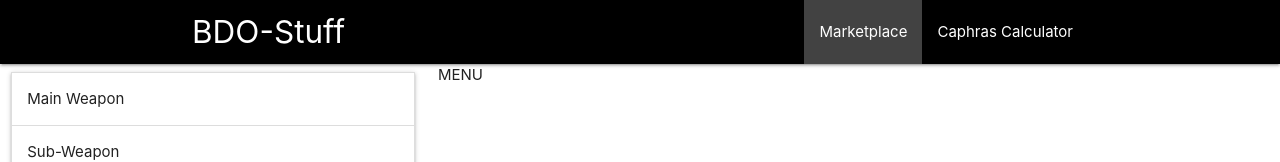
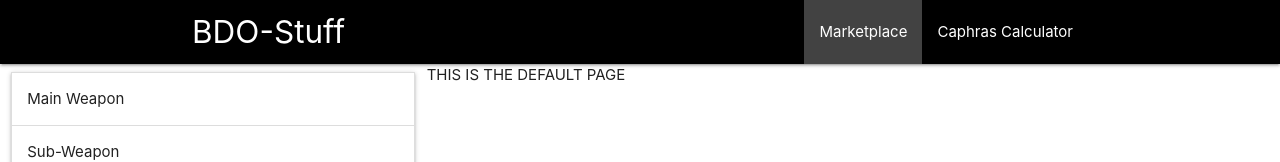
Before and after one commit to eljoey/bdo-stuff, a React (Create React App) app: page /marketplace in a window 1280 px wide. Shown: the top 162 px of the page. Built offline with nearby package versions, Linux system fonts and the light colour scheme.

Commit message:
routing for marketplace selections

```diff
--- a/src/components/Header.js
+++ b/src/components/Header.js
@@ -4,7 +4,6 @@ import { useLocation, Link } from 'react-router-dom';
 
 const NewHeader = () => {
   const location = useLocation();
-  console.log(location);
 
   return (
     <div>
--- a/src/components/Marketplace.js
+++ b/src/components/Marketplace.js
@@ -1,16 +1,25 @@
 import React from 'react';
+import { Switch, Route, useRouteMatch } from 'react-router-dom';
+import MarketplaceInfo from './MarketplaceInfo';
 import MarketplaceList from './MarketplaceList';
-import MarketplaceMenu from './MarketplaceMenu';
 
 const Marketplace = () => {
+  let { path, url } = useRouteMatch();
+
   return (
     <div className='row'>
       <div className='col s4'>
-        <MarketplaceList />
+        <MarketplaceList url={url} />
       </div>
-      <div className='col s8'>
-        <MarketplaceMenu />
-      </div>
+
+      <Switch>
+        <Route exact path={path}>
+          THIS IS THE DEFAULT PAGE
+        </Route>
+        <Route path={`${path}/:main-:sub`}>
+          <MarketplaceInfo className='col s8' />
+        </Route>
+      </Switch>
     </div>
   );
 };
--- /dev/null
+++ b/src/components/MarketplaceInfo.js
@@ -0,0 +1,13 @@
+import React from 'react';
+import { useParams } from 'react-router-dom';
+
+const MarketplaceInfo = () => {
+  let { main, sub } = useParams();
+  return (
+    <div>
+      GET INFO FOR {main}, {sub}
+    </div>
+  );
+};
+
+export default MarketplaceInfo;
--- a/src/components/MarketplaceList.js
+++ b/src/components/MarketplaceList.js
@@ -3,13 +3,12 @@ import { Collapsible, CollapsibleItem } from 'react-materialize';
 import MarketplaceTabs from './MarketplaceTabs';
 import mpTabs from './assets/mpTabs';
 
-const MarketplaceList = () => {
-  console.log(mpTabs[0]);
+const MarketplaceList = ({ url }) => {
   return (
     <Collapsible accordion>
       {mpTabs.map((tab) => (
         <CollapsibleItem header={tab.title}>
-          <MarketplaceTabs subTabs={tab.subTabs} tabId={tab.tab} />
+          <MarketplaceTabs subTabs={tab.subTabs} tabId={tab.tab} url={url} />
         </CollapsibleItem>
       ))}
     </Collapsible>
--- a/src/components/MarketplaceMenu.js
+++ /dev/null
@@ -1,11 +0,0 @@
-import React from 'react';
-
-const MarketplaceMenu = () => {
-  return (
-    <div>
-      <div>MENU</div>
-    </div>
-  );
-};
-
-export default MarketplaceMenu;
--- a/src/components/MarketplaceTabs.js
+++ b/src/components/MarketplaceTabs.js
@@ -1,15 +1,12 @@
 import React from 'react';
 import { Link } from 'react-router-dom';
 
-const MarketplaceTabs = ({ subTabs, tabId }) => {
+const MarketplaceTabs = ({ subTabs, tabId, url }) => {
   return (
     <>
       {subTabs.map((tab) => (
         <>
-          <Link
-            to={`/marketplace/${tabId}-${tab.option}`}
-            className='black-text'
-          >
+          <Link to={`${url}/${tabId}-${tab.option}`} className='black-text'>
             {tab.title}
           </Link>
           <div className='divider'></div>
--- a/src/components/SiteMenu.js
+++ b/src/components/SiteMenu.js
@@ -10,7 +10,7 @@ function SiteMenu() {
       <Route exact path='/'>
         <Home />
       </Route>
-      <Route exact path='/marketplace'>
+      <Route path='/marketplace'>
         <Marketplace />
       </Route>
       <Route path='/caphras-calculator'>
--- a/src/index.js
+++ b/src/index.js
@@ -1,8 +1,5 @@
 import React from 'react';
 import ReactDOM from 'react-dom';
-// import '@fortawesome/fontawesome-free/css/all.min.css';
-// import 'bootstrap-css-only/css/bootstrap.min.css';
-// import 'mdbreact/dist/css/mdb.css';
 import 'materialize-css/dist/css/materialize.min.css';
 import 'materialize-css/dist/js/materialize.min.js';
 import App from './App';
```
